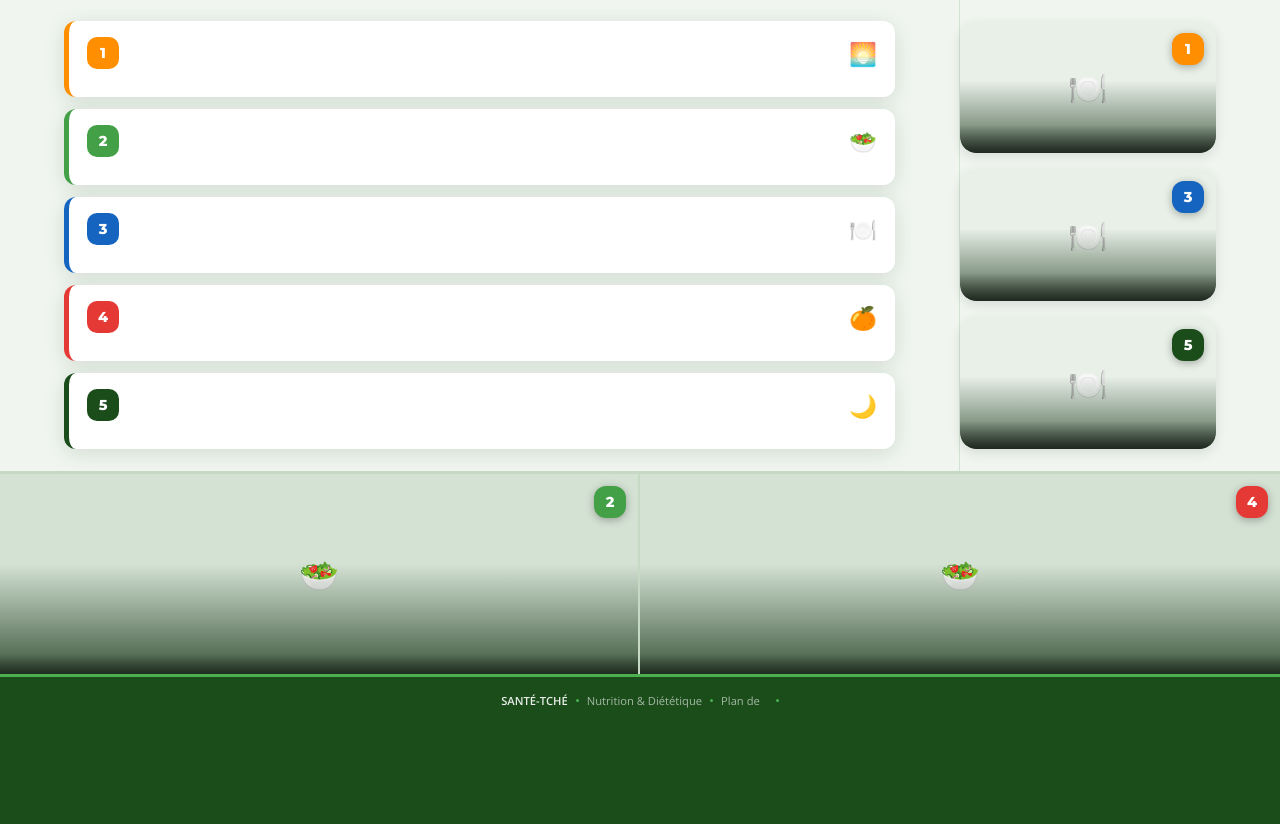
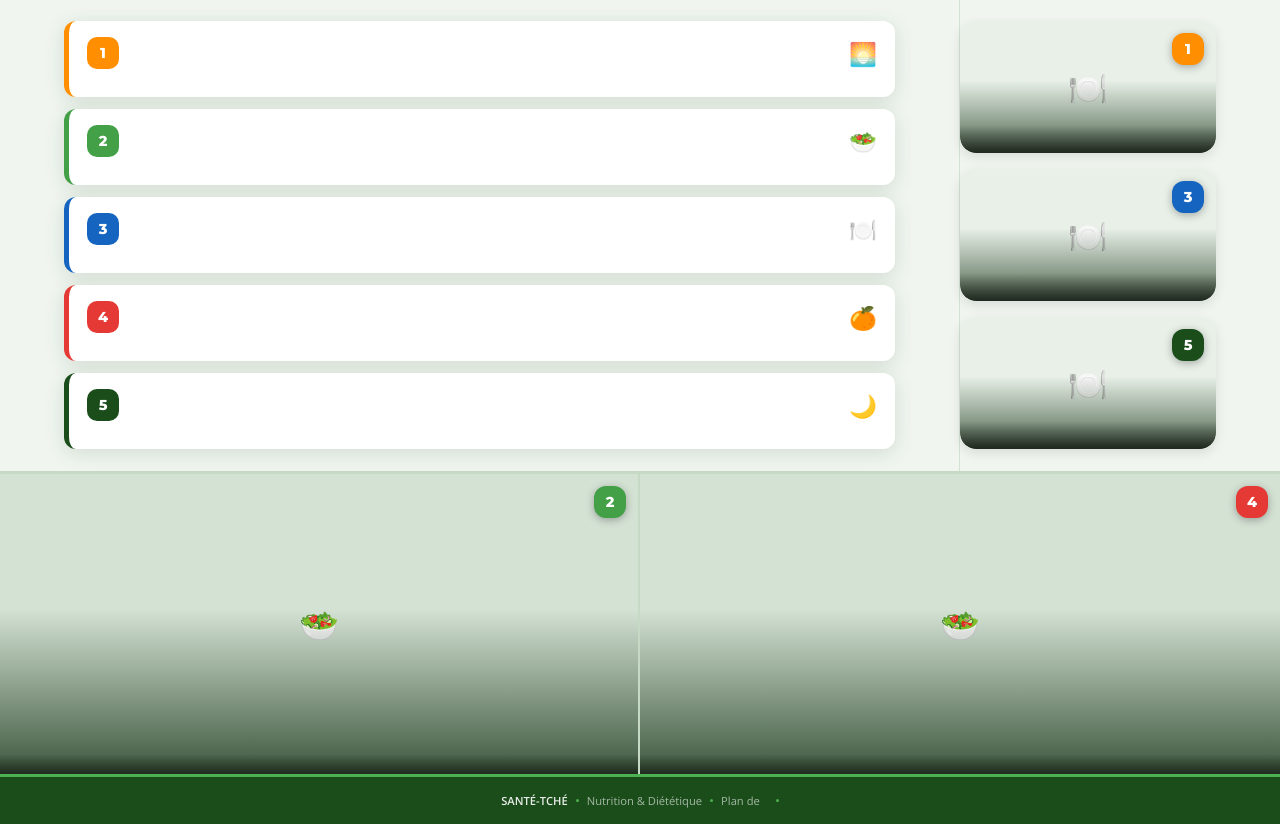
Before and after one commit to Massav0/portail_sante_tche, a Flask app: template templates/apercu.html in a window 1280 px wide. Shown: the part 306-1130 px from the top of the page. Before the commit the page ends 1014 px from the top, so only its background shows below. Run offline with Flask 3, Linux system fonts and the light colour scheme; the template is opened without the code that fills it, so the values that code supplies are empty; some libraries are stand-ins or nearby versions.

Commit message:
Update apercu.html

```diff
--- a/templates/apercu.html
+++ b/templates/apercu.html
@@ -125,7 +125,7 @@
 
   /* SNACK STRIP */
   .snack-strip{display:grid;grid-template-columns:1fr 1fr;border-top:3px solid #c5d9c5;background:#e2ede2;gap:0;}
-  .snack-card{position:relative;height:200px;overflow:hidden;}
+  .snack-card{position:relative;height:300px;overflow:hidden;}
   .snack-card:first-child{border-right:2px solid #c5d9c5;}
   .snack-card img{width:100%;height:100%;object-fit:cover;transition:transform .45s ease;}
   .snack-card:hover img{transform:scale(1.05);}
```
